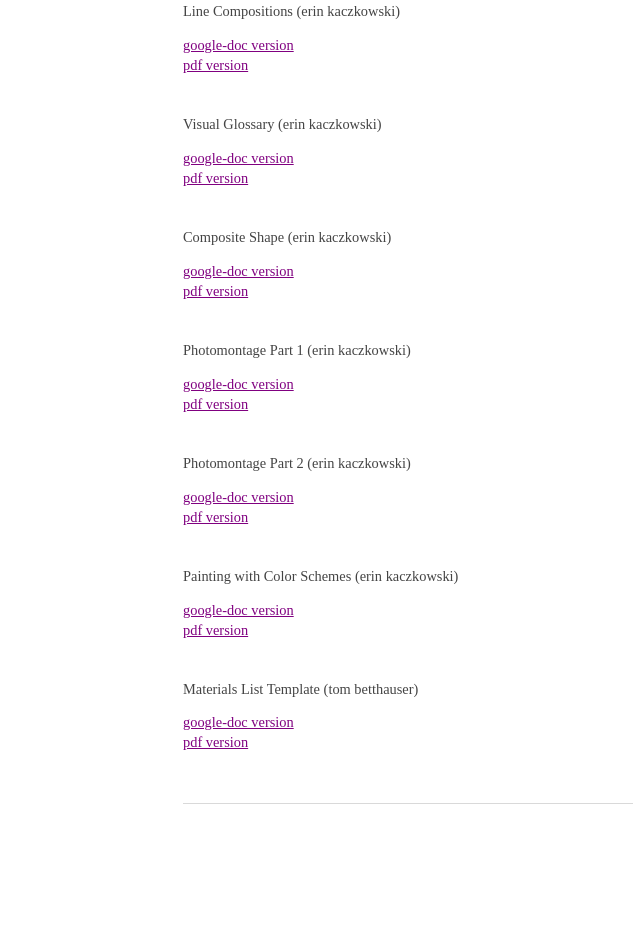
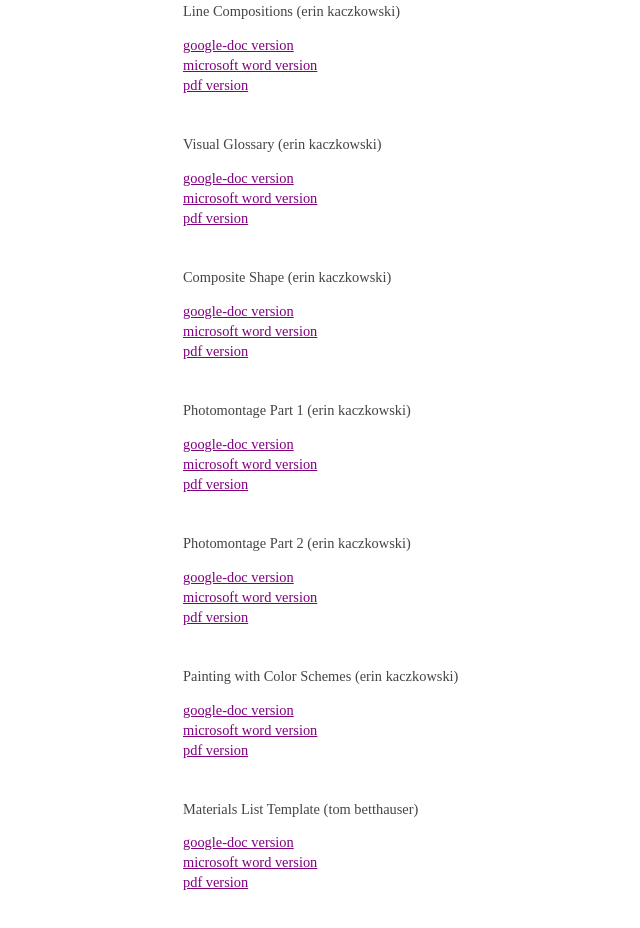
Before and after one commit to tombetthauser/openartassignments, a plain HTML site: page index.html in a window 1280 px wide. Shown: the part 312-1240 px from the top of the page, without its empty margins (232-872 px from the left). Before the commit the page ends 1166 px from the top, so only its background shows below. Drawn offline with Linux system fonts and the light colour scheme.

Commit message:
added file links

```diff
--- a/index.html
+++ b/index.html
@@ -31,7 +31,10 @@
 				<li><a href="https://docs.google.com/document/d/1Fz5C3QZklSfrSdWnmlgBYEWf9F2I1jGEvvuDVKLvmZA/edit?usp=sharing">
 					google-doc version
 				</a></li>
-				<li><a href="">
+				<li><a target="new" href="https://tombetthauser.github.io/openartassignments/assets/files/kaczkowski/line_composition.docx">
+					microsoft word version
+				</a></li>
+				<li><a target="new" href="https://tombetthauser.github.io/openartassignments/assets/files/kaczkowski/line_composition.pdf">
 					pdf version
 				</a></li>
 			</ul>
@@ -45,7 +48,11 @@
 				<li><a href="https://docs.google.com/document/d/1e94fFvaO_KbHwCRaba38lS72UTLvOfvk18L6xFXFbsM/edit?usp=sharing">
 					google-doc version
 				</a></li>
-				<li><a href="">
+				</a></li>
+				<li><a target="new" href="https://tombetthauser.github.io/openartassignments/assets/files/kaczkowski/visual_glossary.docx">
+					microsoft word version
+				</a></li>
+				<li><a target="new" href="https://tombetthauser.github.io/openartassignments/assets/files/kaczkowski/visual_glossary.pdf">
 					pdf version
 				</a></li>
 			</ul>
@@ -59,7 +66,11 @@
 				<li><a href="https://docs.google.com/document/d/1cPhb8vkonJdUhTVB-5-vZ_jCKeKpxZWrSgHDdQFz9OA/edit?usp=sharing">
 					google-doc version
 				</a></li>
-				<li><a href="">
+				</a></li>
+				<li><a target="new" href="https://tombetthauser.github.io/openartassignments/assets/files/kaczkowski/composite_shape.docx">
+					microsoft word version
+				</a></li>
+				<li><a target="new" href="https://tombetthauser.github.io/openartassignments/assets/files/kaczkowski/composite_shape.pdf">
 					pdf version
 				</a></li>
 			</ul>
@@ -73,7 +84,11 @@
 				<li><a href="https://docs.google.com/document/d/1djV8T6aYpP3ALJ_LgWsYKaqnSHfRgnqdEDWIymU5hYE/edit?usp=sharing">
 					google-doc version
 				</a></li>
-				<li><a href="">
+				</a></li>
+				<li><a target="new" href="https://tombetthauser.github.io/openartassignments/assets/files/kaczkowski/photomontage_part1.docx">
+					microsoft word version
+				</a></li>
+				<li><a target="new" href="https://tombetthauser.github.io/openartassignments/assets/files/kaczkowski/photomontage_part1.pdf">
 					pdf version
 				</a></li>
 			</ul>
@@ -87,7 +102,11 @@
 				<li><a href="https://docs.google.com/document/d/1i0rQwxsMqR9S3UbBwaFWeonAAScnExJ2iHBtbAW5YvY/edit?usp=sharing">
 					google-doc version
 				</a></li>
-				<li><a href="">
+				</a></li>
+				<li><a target="new" href="https://tombetthauser.github.io/openartassignments/assets/files/kaczkowski/photomontage_part2.docx">
+					microsoft word version
+				</a></li>
+				<li><a target="new" href="https://tombetthauser.github.io/openartassignments/assets/files/kaczkowski/photomontage_part2.pdf">
 					pdf version
 				</a></li>
 			</ul>
@@ -101,7 +120,11 @@
 				<li><a href="https://docs.google.com/document/d/1mpzvs5FADdy79rwnzdFSK30Al_xTkYcGJLRXb8zFDlk/edit?usp=sharing">
 					google-doc version
 				</a></li>
-				<li><a href="">
+				</a></li>
+				<li><a target="new" href="https://tombetthauser.github.io/openartassignments/assets/files/kaczkowski/painting_project.docx">
+					microsoft word version
+				</a></li>
+				<li><a target="new" href="https://tombetthauser.github.io/openartassignments/assets/files/kaczkowski/painting_project.pdf">
 					pdf version
 				</a></li>
 			</ul>
@@ -115,7 +138,11 @@
 				<li><a href="https://docs.google.com/document/d/1RVksrHJ6wAHasGBlWkOGhv3ylpAOGytc7Nlt1rOTSMA/edit?usp=sharing">
 					google-doc version
 				</a></li>
-				<li><a href="">
+				</a></li>
+				<li><a target="new" href="https://tombetthauser.github.io/openartassignments/assets/files/betthauser/materials_list.docx">
+					microsoft word version
+				</a></li>
+				<li><a target="new" href="https://tombetthauser.github.io/openartassignments/assets/files/betthauser/materials_list.pdf">
 					pdf version
 				</a></li>
 			</ul>
```
Also changed, not shown: 1 other file.
